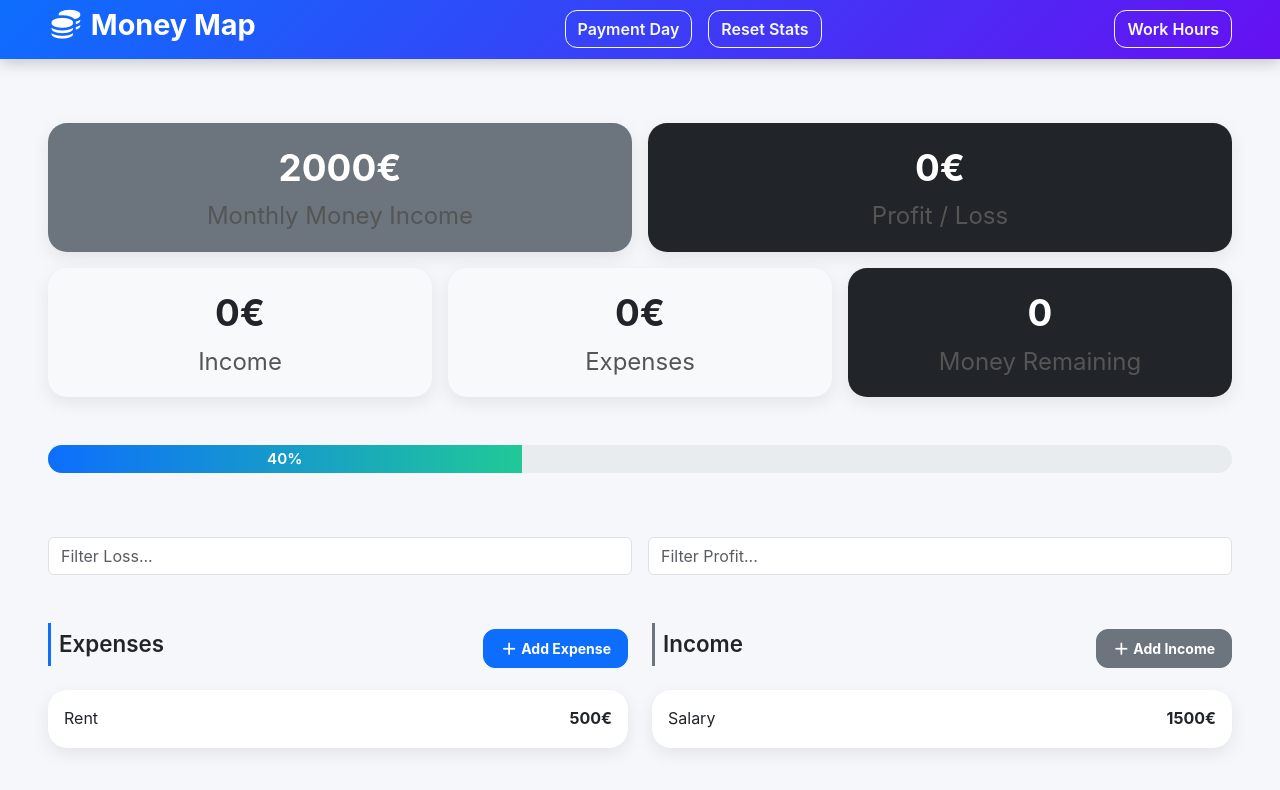
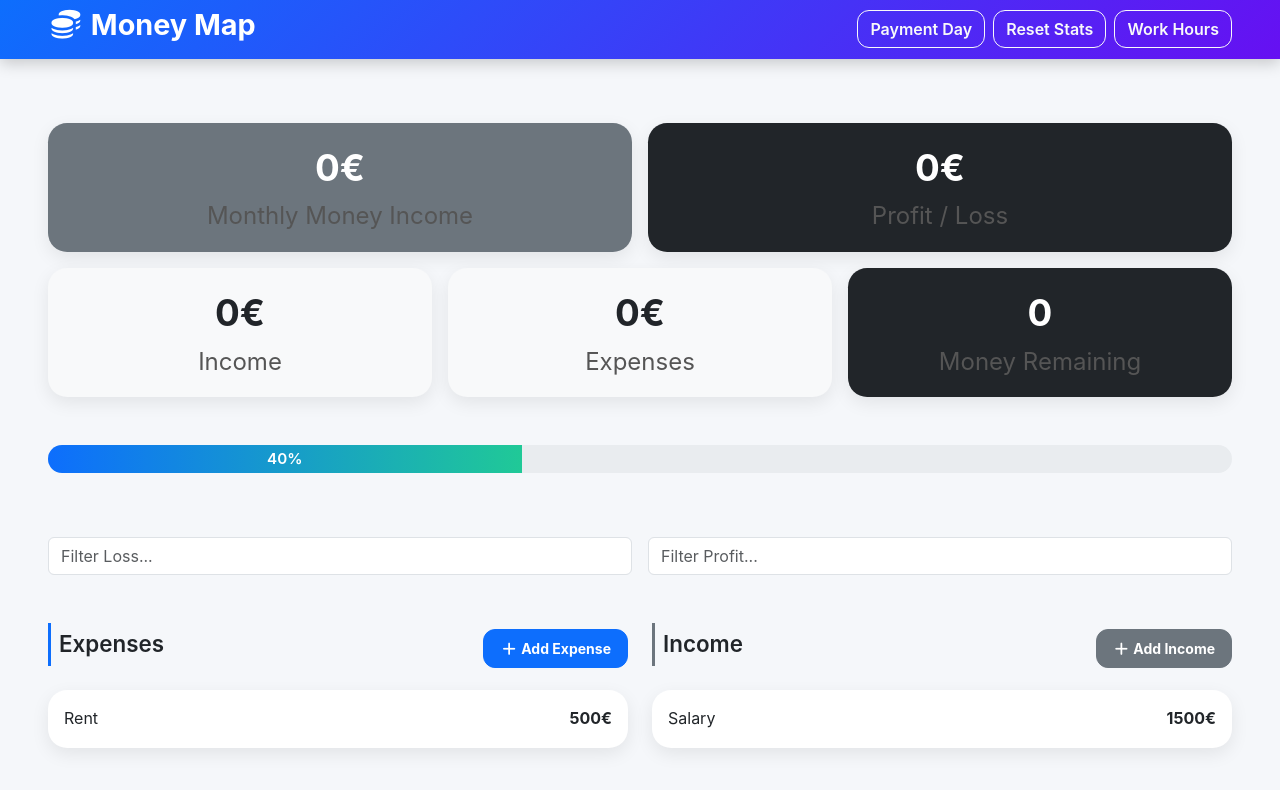
Before and after one commit to sakisgit/money-map, a React (Vite) app: page / in a window 1280 px wide. Shown: the top 790 px of the page. Built offline with nearby package versions, Linux system fonts and the light colour scheme.

Commit message:
Add payment input and display to Header and Stats
Introduced a payment input field in the Header component, allowing users to set their monthly payment amount. The payment value is now passed as a prop and displayed in the Stats component, replacing the previous hardcoded value.

```diff
--- a/src/App.jsx
+++ b/src/App.jsx
@@ -10,13 +10,18 @@ import { useState } from "react";
 const App = () => {
   const [incomeItems,setIncomeItems] = useState([]);
   const [lossItems, setLossItems] = useState([]);
-
+  const [payment, setPayment] = useState(0);
+  const [showPaymentFields, setPaymentFields] = useState(false);
   return (
     <>
-      <Header/>
+      <Header
+        payment={payment}
+        setPayment={setPayment}
+      />
       <Stats
         incomeItems={incomeItems}
         lossItems={lossItems}
+        payment={payment}
       />
       <Filter/>
       <Items
--- a/src/components/Header.jsx
+++ b/src/components/Header.jsx
@@ -1,28 +1,83 @@
 
 import { useState } from "react";
 
-const Header = () => {
+const Header = ({ payment, setPayment }) => {
+  const [inputValue, setInputValue] = useState('');
+  const [showPaymentFields, setPaymentFields] = useState(false);
+
+  const handleClick = () => setPaymentFields(!showPaymentFields);
 
   return (
-    <header className="d-sm-flex justify-content-between align-items-center bg-primary text-white text-center py-2 px-5">
+    <header className="d-sm-flex justify-content-between align-items-center bg-primary text-white text-center py-2 px-5 position-relative">
       <h1>
         <i className="fa-solid fa-coins"></i> Money Map
       </h1>
-      <div>
-        <button
-          className="btn btn-outline-light mx-3"
-          data-bs-toggle="modal"
-          data-bs-target="#limit-modal"
-        >
-          Payment Day
-        </button>
-        <button id="reset" className="btn btn-outline-light">
+
+      <div className="d-flex align-items-center position-relative">
+        {/* Payment Day Button */}
+        <div className="me-2 position-relative">
+          <button
+            id="payment"
+            className="btn btn-outline-light"
+            onClick={handleClick}
+          >
+            Payment Day
+          </button>
+
+          {showPaymentFields && (
+            <div
+              style={{
+                position: 'absolute',
+                top: '110%',
+                left: '0',
+                backgroundColor: 'white',
+                color: 'black',
+                padding: '15px',
+                borderRadius: '8px',
+                boxShadow: '0 4px 6px rgba(0,0,0,0.1)',
+                zIndex: 1000,
+                width: '200px'
+              }}
+            >
+              <h6 className="mb-2">Set Your Payment</h6>
+              <div className="mb-3">
+                <label htmlFor="payment-input" className="form-label">
+                  Payment (€)
+                </label>
+                <input
+                  type="number"
+                  className="form-control"
+                  id="payment-input"
+                  placeholder="Enter Amount (€)"
+                  value={inputValue}
+                  onChange={(e) => setInputValue(Number(e.target.value))}
+                />
+              </div>
+              <button
+                type="button"
+                className="btn btn-primary text-white w-100"
+                onClick={() => {
+                  setPayment(inputValue);
+                  setPaymentFields(false);
+                  setInputValue('');
+                }}
+              >
+                Save
+              </button>
+            </div>
+          )}
+        </div>
+
+        {/* Reset Button */}
+        <button id="reset" className="btn btn-outline-light me-2">
           Reset Stats
         </button>
-      </div>
+
+        {/* Work Hours Button */}
         <button id="work-hours" className="btn btn-outline-light">
           Work Hours
         </button>
+      </div>
     </header>
   );
 };
--- a/src/components/Stats.jsx
+++ b/src/components/Stats.jsx
@@ -1,7 +1,8 @@
 
+import Header from "./Header";
 import { useState } from "react";
 
-const Stats = ({incomeItems,lossItems}) => {
+const Stats = ({incomeItems,lossItems,payment}) => {
   const totalIncome=incomeItems.reduce((acc,item) => acc + item.amount, 0);
   const totalLoss= lossItems.reduce((acc,item) => acc + item.amount, 0);
   const balance= totalIncome-totalLoss;
@@ -13,7 +14,7 @@ const Stats = ({incomeItems,lossItems}) => {
           <div className="col-md-6">
             <div className="card text-center bg-secondary text-white">
               <div className="card-body">
-                <div id="money-limit" className="fs-1 fw-bold">2000€</div>
+                <div id="money-limit" className="fs-1 fw-bold">{payment}€</div>
                 <p className="fs-4">Monthly Money Income</p>
               </div>
             </div>
```
